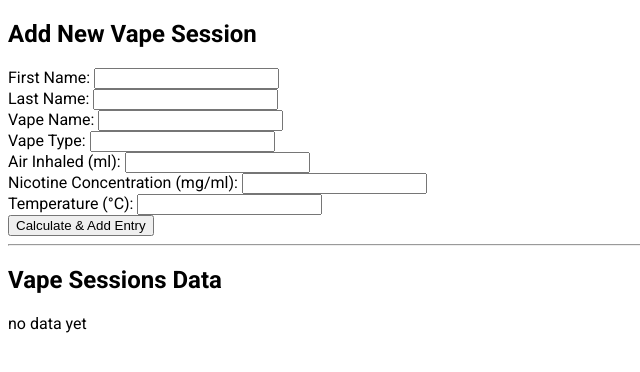
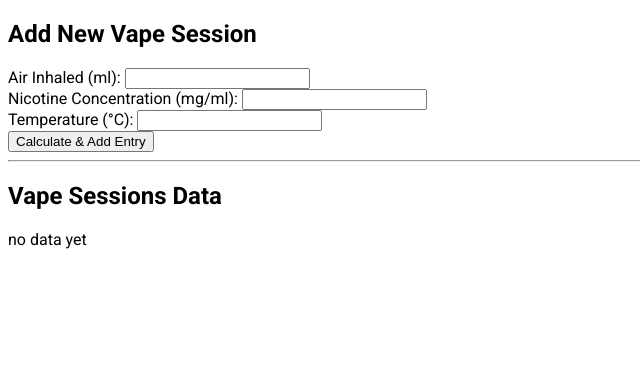
Before and after one commit to coolfrancy/NicotineCalculator, a Flask app: page / in a window 1280 px wide. Shown: the top 372 px of the page, without its empty margins (0-640 px from the left). Run offline with Flask 3, Linux system fonts and the light colour scheme; data that the repository does not hold is empty; parts of the project's set-up code (start-up, migrations or seed data) failed here and were passed over; some libraries are stand-ins or nearby versions.

Commit message:
removed information uneeded in the form

```diff
--- a/web/app.py
+++ b/web/app.py
@@ -20,7 +20,7 @@ def home():
 
 
         # Save the data to vape history
-        save = save_history(
+        save_history(
             1, 1,
             nicotine_concentration_mg_per_ml,
             total_nicotine_inhaled, air_inhaled, date
--- a/web/templates/home.html
+++ b/web/templates/home.html
@@ -7,26 +7,6 @@
     <div>
         <h2>Add New Vape Session</h2>
         <form method="POST" action="/">
-            <div>
-                <label for="first_name">First Name:</label>
-                <input type="text" id="first_name" name="first_name" required>
-            </div>
-
-            <div>
-                <label for="last_name">Last Name:</label>
-                <input type="text" id="last_name" name="last_name" required>
-            </div>
-
-            <div>
-                <label for="vape_name">Vape Name:</label>
-                <input type="text" id="vape_name" name="vape_name" required>
-            </div>
-
-            <div>
-                <label for="vape_type">Vape Type:</label>
-                <input type="text" id="vape_type" name="vape_type" required>
-            </div>
-
             <div>
                 <label for="air_inhaled">Air Inhaled (ml):</label>
                 <input type="number" id="air_inhaled" name="air_inhaled" step="0.01" required>
@@ -53,10 +33,6 @@
         <table border="1">
             <thead>
                 <tr>
-                    <th>First Name</th>
-                    <th>Last Name</th>
-                    <th>Vape Name</th>
-                    <th>Vape Type</th>
                     <th>Air Inhaled</th>
                     <th>Nicotine Concentration</th>
                     <th>Temperature</th>
@@ -66,10 +42,6 @@
             <tbody>
                 {% for data in stored_data %}
                     <tr>
-                        <td>{{ data.first_name }}</td>
-                        <td>{{ data.last_name }}</td>
-                        <td>{{ data.vape_name }}</td>
-                        <td>{{ data.type }}</td>
                         <td>{{ data.air_inhaled }}</td>
                         <td>{{ data.nicotine_concentration_mg_per_ml }}</td>
                         <td>{{ data.temperature }}</td>
```
